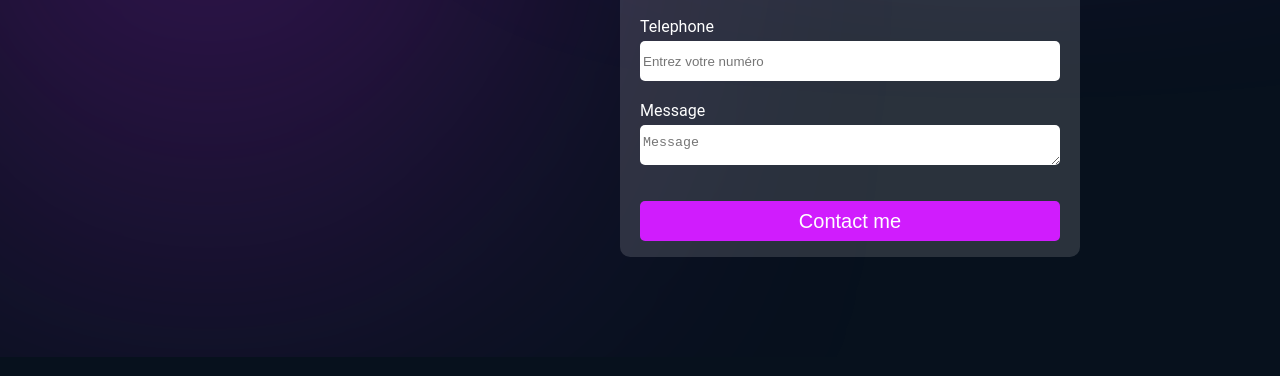
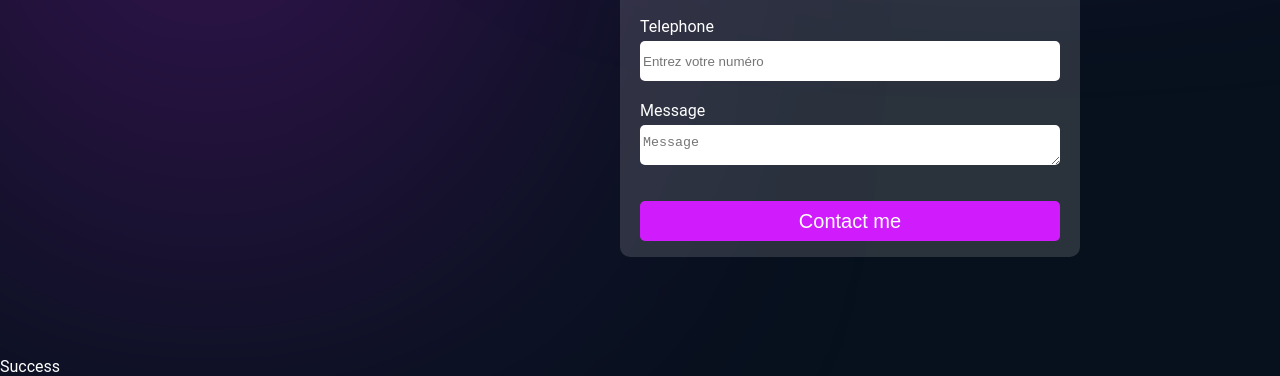
Before and after one commit to carmel100/PortfolioFrontEnd, a plain HTML site: page index.html in a window 1280 px wide. Shown: the part 3614-3990 px from the top of the page. Drawn offline with nearby package versions, Linux system fonts and the light colour scheme.

Commit message:
Update index.html

```diff
--- a/index.html
+++ b/index.html
@@ -258,6 +258,10 @@ Vous pouvez me contacter sur Facebook , WhatsApp , Telegram ou Messenger.
          </div>
          </div>
      </section>
+    <div class="Toast">
+      <p class="ToastNote">Success</p>
+     </div>
+
      <script src="https://unpkg.com/aos@2.3.1/dist/aos.js"></script>
     <script src="./index.js"></script>
 </body>
```
